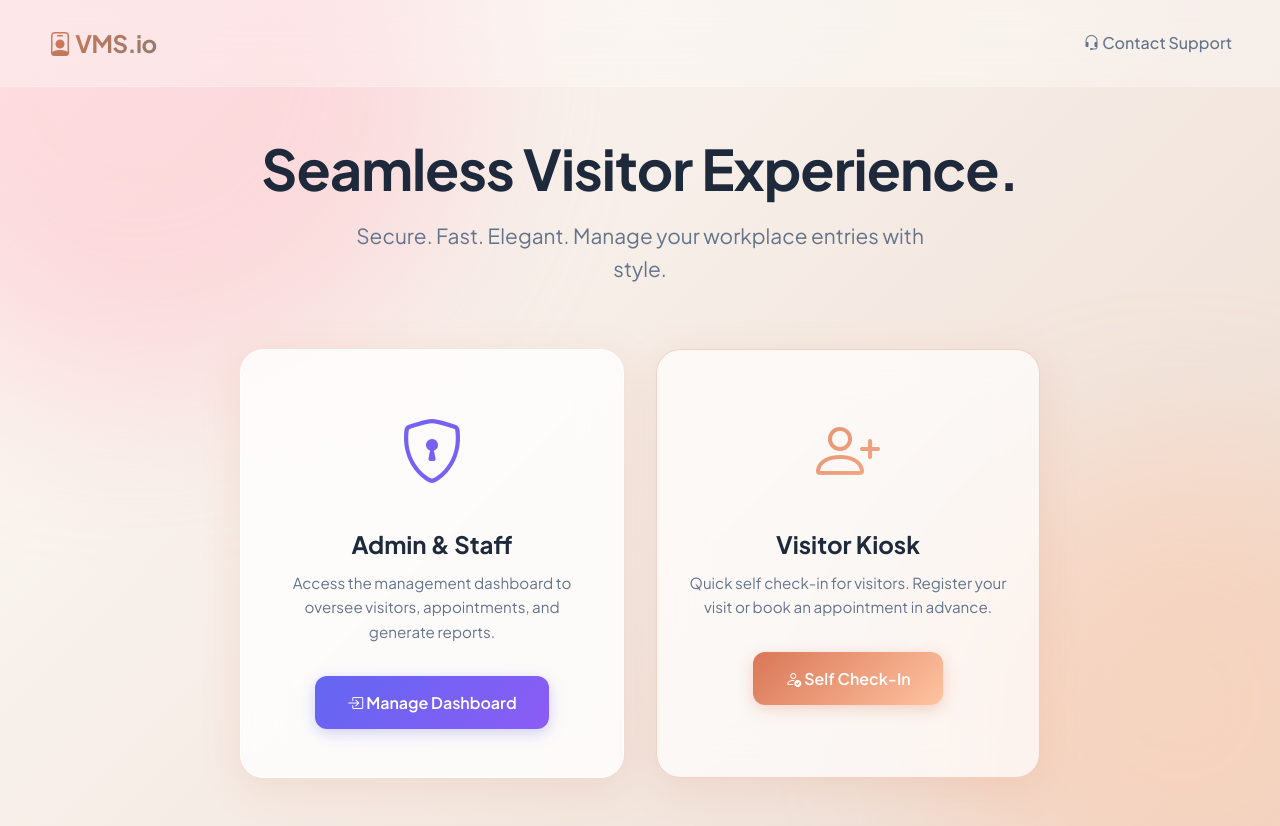
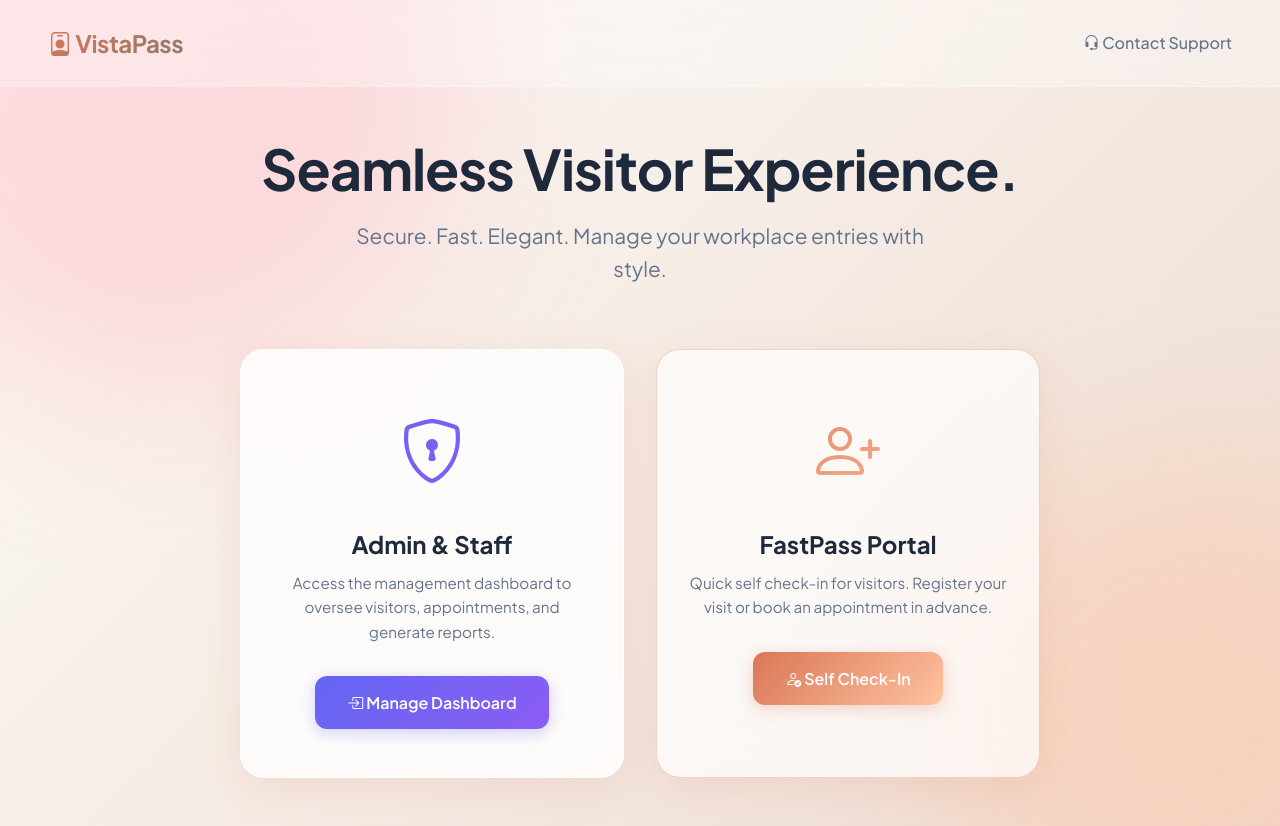
Before and after one commit to taslim19/college-project, a Flask app: page / in a window 1280 px wide. Run offline with Flask 3, Linux system fonts and the light colour scheme.

Commit message:
Update index.html
refactor: changing the landing page text in it

```diff
--- a/templates/index.html
+++ b/templates/index.html
@@ -14,8 +14,8 @@
             min-height: 100vh;
             background: linear-gradient(135deg, #fdfbf7 0%, #eddcd2 100%);
             position: relative;
-            /* overflow: hidden;  <-- REMOVE THIS LINE */
-            overflow-x: hidden; /* Ensure only horizontal is hidden */
+             /* overflow: hidden;  <-- REMOVE THIS LINE */
+                overflow-x: hidden; /* Ensure only horizontal is hidden */
         }
 
         /* Warm Blobs Background */
@@ -313,7 +313,7 @@
     <!-- Top Navbar -->
     <nav class="landing-navbar">
         <div class="logo">
-            <i class="bi bi-person-badge"></i> VMS.io
+            <i class="bi bi-person-badge"></i> VistaPass
         </div>
         <a href="#" class="nav-link">
             <i class="bi bi-headset"></i> Contact Support
@@ -348,7 +348,7 @@
                 <!-- Visitor Card -->
                 <div class="action-card visitor-card">
                     <i class="bi bi-person-plus card-icon"></i>
-                    <h2 class="card-title">Visitor Kiosk</h2>
+                    <h2 class="card-title">FastPass Portal</h2>
                     <p class="card-description">
                         Quick self check-in for visitors. Register your visit or book an appointment in advance.
                     </p>
```
